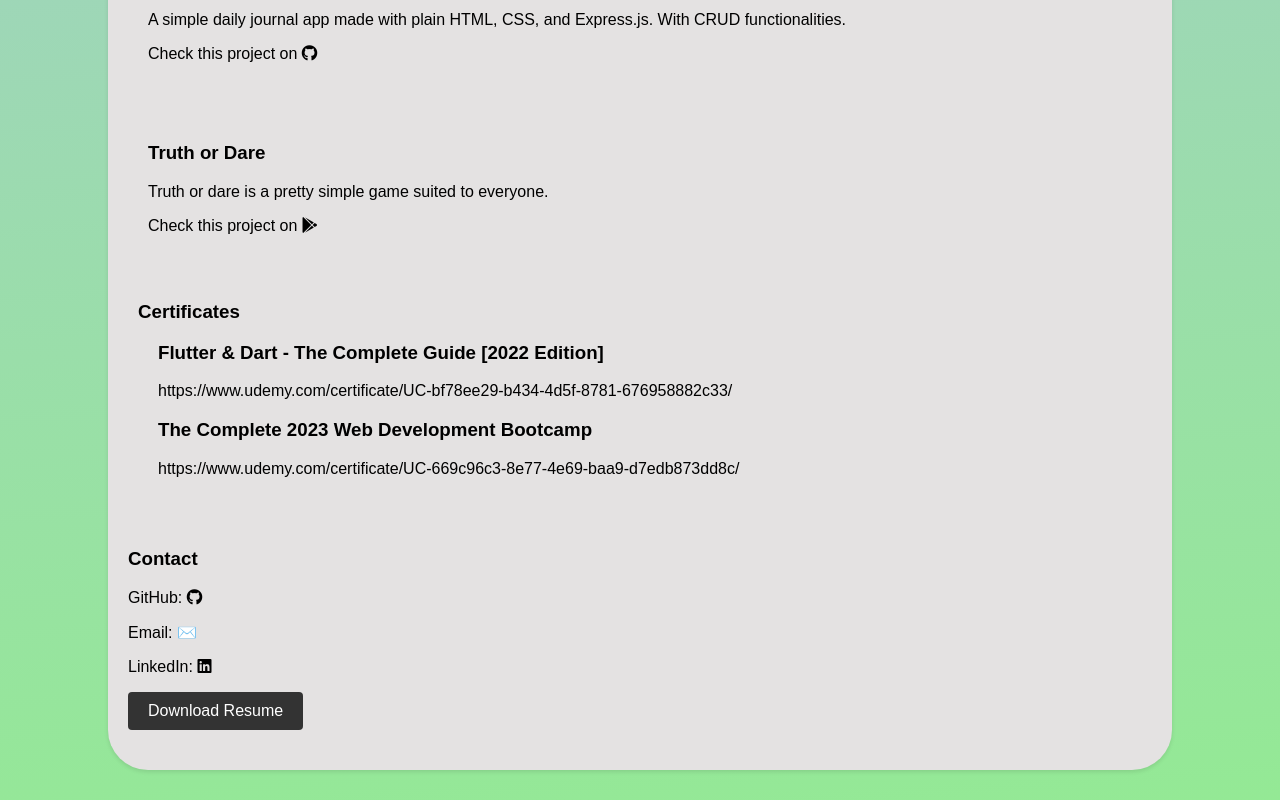
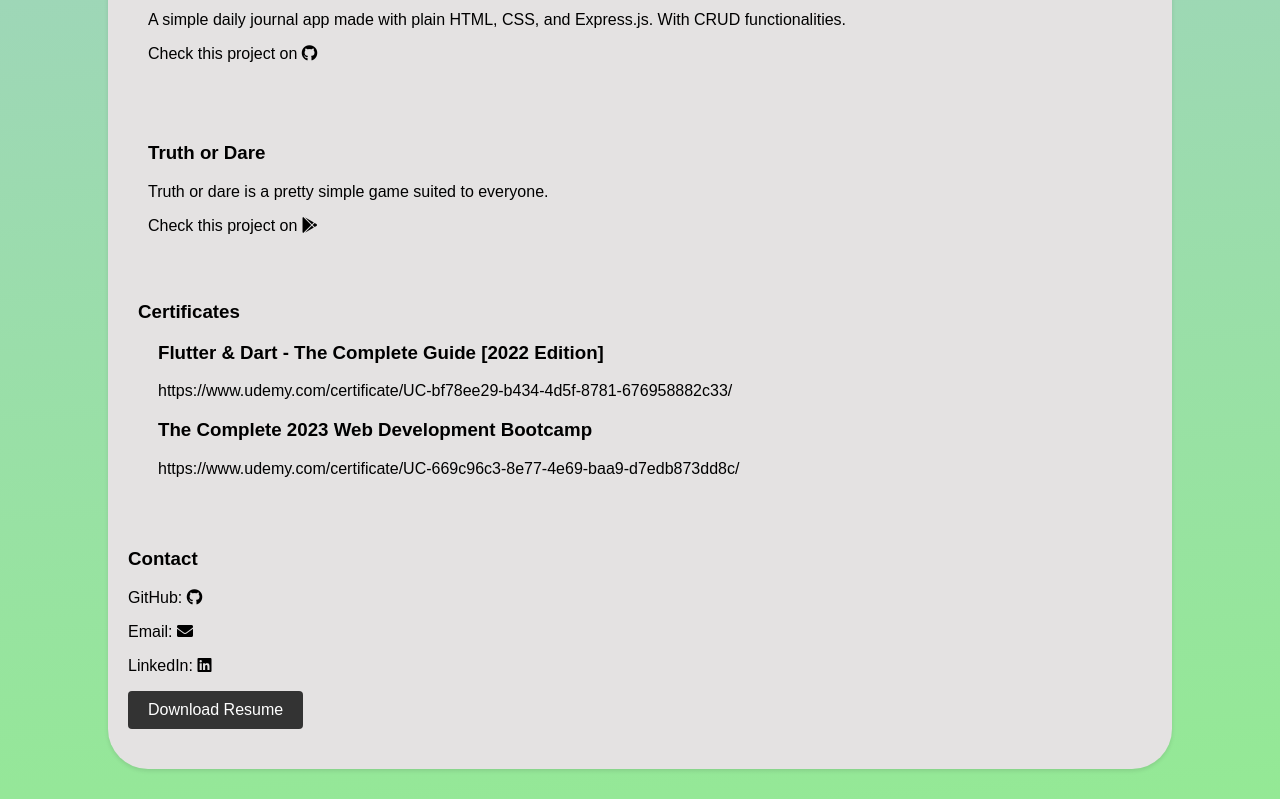
Before and after one commit to swojas/resume, a React (Create React App) app: page / in a window 1280 px wide. Shown: the part 1417-2217 px from the top of the page. Built offline with nearby package versions, Linux system fonts and the light colour scheme.

Commit message:
Update contact.jsx

```diff
--- a/src/contact.jsx
+++ b/src/contact.jsx
@@ -1,11 +1,9 @@
-
-
 function Contact(props) {
     return (
         <div className="contact">
             <h3>Contact</h3>
             <p><a href="https://github.com/swojas" target="_blank" rel="noopener noreferrer">GitHub: <i class="fab fa-github"></i></a></p>
-            <p><a href="mailto: swojas12@gmail.com">Email: ✉️</a></p>
+            <p><a href="mailto: swojas12@gmail.com">Email: <i class="fa fa-envelope" aria-hidden="true"></i></a></p>
             <p><a href="https://www.linkedin.com/in/swojas-bhalunkar-225a8914a/" target="_blank" rel="noopener noreferrer">LinkedIn: <i class="fab fa-linkedin"></i></a></p>
             <a href={props.file} download="swojas-blaunkar-resume" target='_blank'>
                 <button className="styled-button">Download Resume</button>
```
